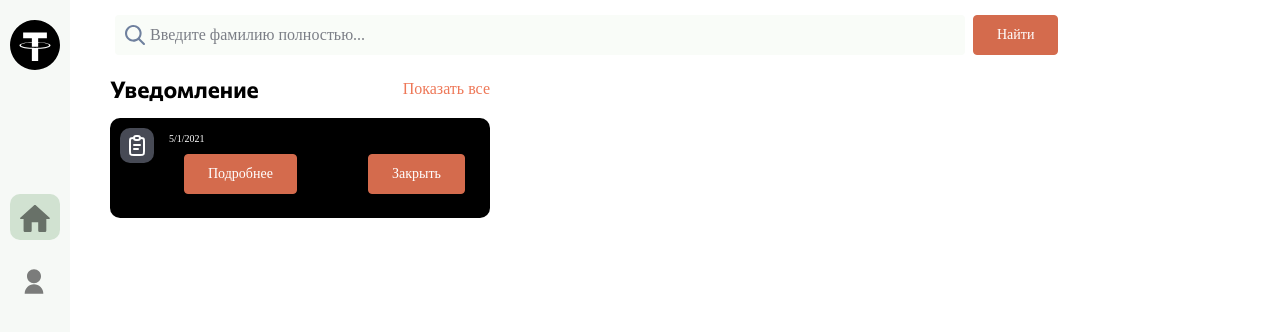
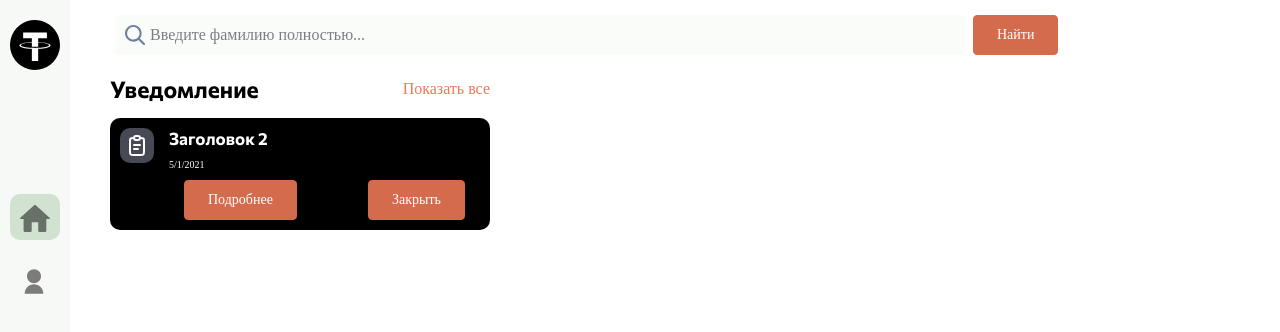
Before and after one commit to franze6/puppy-project, a React app: page /main in a window 1280 px wide. Shown: the top 332 px of the page. Built offline with nearby package versions, Linux system fonts and the light colour scheme; a web font is replaced by a local one.

Commit message:
ADD: title

```diff
--- a/src/Components/Notification/Notification.jsx
+++ b/src/Components/Notification/Notification.jsx
@@ -45,6 +45,7 @@ const Notification = ({ onClose }) => {
                 <Icon name="notes" />
               </div>
               <div className={styles.activeNote}>
+                <div className={styles.notificationTitle}>{e.title}</div>
                 {fullNote === i && <div className={styles.notificationTxt}>{e.text}</div>}
                 <div className={styles.notificationDate}>{new Date(e.date).toLocaleDateString()}</div>
                 <div className={styles.buttons}>
@@ -60,6 +61,7 @@ const Notification = ({ onClose }) => {
             <Icon name="notes" />
           </div>
           <div className={styles.activeNote}>
+            <div className={styles.notificationTitle}>{activeNote.title}</div>
             {activeNote.id === fullNote && <div className={styles.notificationTxt}>{activeNote.text}</div>}
             <div className={styles.notificationDate}>{new Date(activeNote.date).toLocaleDateString()} </div>
             <div className={styles.buttons}>
--- a/src/Components/Notification/Notification.scss
+++ b/src/Components/Notification/Notification.scss
@@ -47,8 +47,18 @@
 
 .notificationTxt {
   color: #ffffff;
+  font-size: 15px;
+  word-wrap: break-word;
+  font-weight: normal;
+  margin-bottom: 10px;
+}
+
+.notificationTitle {
+  color: #ffffff;
   font-size: 17px;
   word-wrap: break-word;
+  font-weight: bold;
+  margin-bottom: 10px;
 }
 
 .notificationDate {
--- a/src/utils/api.js
+++ b/src/utils/api.js
@@ -375,21 +375,25 @@ export async function getNotification() {
       {
         id: 1,
         text: 'bla-bla 1',
+        title: 'Заголовок 1',
         date: '2017-03-20',
       },
       {
         id: 2,
         text: 'Тестовое уведомление номер два',
+        title: 'Заголовок 2',
         date: '2021-05-01',
       },
       {
         id: 3,
         text: 'bla-bla 3',
+        title: 'Заголовок 3',
         date: '2021-03-01',
       },
       {
         id: 4,
         text: 'bla-bla 4',
+        title: 'Заголовок 4',
         date: '2019-09-10',
       },
     ],
```
